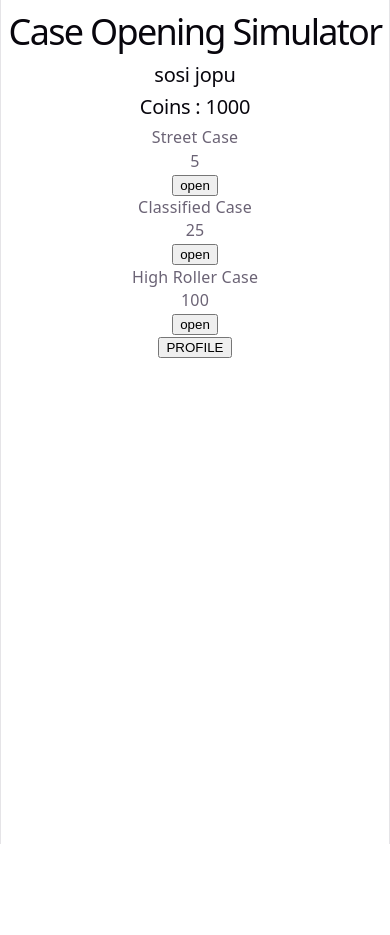
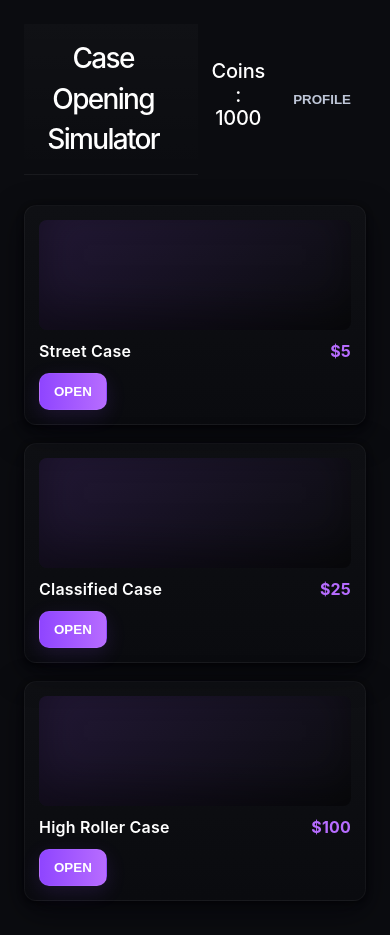
Before and after one commit to aleksecmotin8-max/caseClickReact, a React (Vite) app in the folder react-practic/: page / in a window 390 px wide. Before the commit the page ends 844 px from the top, so only its background shows below. Built offline with nearby package versions, Linux system fonts and the light colour scheme.

Commit message:
Visual refresh: dark game theme, case catalog, inventory, opening panel, result modal

```diff
--- a/react-practic/package.json
+++ b/react-practic/package.json
@@ -1,7 +1,7 @@
 {
   "name": "react-practic",
   "private": true,
-  "version": "0.0.0",
+  "version": "0.1.0",
   "type": "module",
   "scripts": {
     "dev": "vite",
--- a/react-practic/src/App.css
+++ b/react-practic/src/App.css
@@ -182,3 +182,72 @@
     border-right-color: var(--border);
   }
 }
+
+/* --- New game theme styles --- */
+.site-header {
+  display: flex;
+  align-items: center;
+  justify-content: space-between;
+  gap: 16px;
+  padding: 28px 20px;
+  background: linear-gradient(180deg, rgba(255,255,255,0.02), transparent);
+  border-bottom: 1px solid var(--border);
+}
+.site-header h1 { margin: 0; font-size: 28px; color: var(--text-h); }
+.site-header h2 { margin: 0; font-size: 14px; color: var(--muted); }
+
+.main-window { padding: 24px; display:flex; flex-direction:column; gap:20px; }
+.main-top { display:flex; align-items:center; justify-content:space-between; gap:12px; }
+
+.nav-actions { display:flex; gap:8px; align-items:center; }
+
+/* Buttons */
+.btn { font-weight:600; padding:10px 14px; border-radius:10px; border:1px solid transparent; cursor:pointer; transition:transform .12s ease, box-shadow .12s ease; }
+.btn:active{ transform: translateY(1px); }
+.btn:disabled{ opacity:0.6; cursor:not-allowed; }
+.btn-primary { background: linear-gradient(90deg,var(--accent-600),var(--accent)); color:white; box-shadow: 0 6px 20px rgba(143,69,255,0.14); border:1px solid rgba(255,255,255,0.04); }
+.btn-ghost { background: transparent; color:var(--text); border:1px solid transparent; }
+
+.case-list { display:grid; grid-template-columns: repeat(4, 1fr); gap:18px; padding: 10px 0; }
+.case-card { background: linear-gradient(180deg, rgba(255,255,255,0.02), rgba(0,0,0,0.02)); border:1px solid var(--border); padding:14px; border-radius:12px; display:flex; flex-direction:column; gap:10px; align-items:flex-start; box-shadow: var(--shadow); }
+.case-image { width:100%; height:110px; border-radius:8px; background: linear-gradient(135deg, rgba(151,73,255,0.14), rgba(0,0,0,0.12)); box-shadow: inset 0 -20px 40px rgba(0,0,0,0.4); }
+.case-meta { display:flex; width:100%; justify-content:space-between; align-items:center; }
+.case-name { color:var(--text-h); font-weight:600; }
+.case-price { color:var(--accent); font-weight:700; }
+
+.case-opening { display:flex; flex-direction:column; gap:12px; align-items:center; }
+.opening-title { font-size:20px; color:var(--text-h); }
+
+.inventory-grid{ display:grid; grid-template-columns: repeat(4,1fr); gap:14px; padding: 10px 0; }
+.inventory-card{ background: linear-gradient(180deg, rgba(255,255,255,0.01), rgba(0,0,0,0.04)); border:1px solid var(--border); padding:12px; border-radius:12px; display:flex; flex-direction:column; gap:8px; align-items:flex-start; }
+.inventory-thumb{ width:100%; height:90px; border-radius:8px; background: linear-gradient(90deg, rgba(143,69,255,0.14), rgba(0,0,0,0.12)); }
+.inventory-name{ color:var(--text-h); font-weight:600; }
+.inventory-price{ color:var(--accent); font-weight:700; }
+.empty{ color:var(--muted); padding:20px; }
+
+.case-panel{ padding:20px; display:flex; flex-direction:column; gap:12px; }
+.panel-top{ display:flex; justify-content:space-between; align-items:center; gap:12px; }
+.panel-body{ display:flex; justify-content:center; align-items:center; padding:18px; }
+
+.last-drop-overlay{ background-color: rgba(4,4,6,0.6); z-index:40; }
+.last-drop-card.drop-modal{ background: linear-gradient(180deg,#0f0f12,#141416); border:1px solid var(--accent-border); padding:18px; max-width:560px; width:90%; display:flex; gap:18px; align-items:center; border-radius:16px; box-shadow: 0 30px 80px rgba(0,0,0,0.8); }
+.drop-media{ width:44%; height:220px; border-radius:12px; background: linear-gradient(90deg, rgba(151,73,255,0.2), rgba(0,0,0,0.25)); }
+.drop-info{ width:56%; text-align:left; color:var(--text); }
+.drop-rarity{ color:var(--muted); font-size:13px; }
+.drop-name{ color:var(--text-h); font-size:20px; font-weight:700; margin:6px 0; }
+.drop-price{ color:var(--accent); font-weight:800; font-size:18px; margin-bottom:12px; }
+.drop-actions{ display:flex; gap:10px; }
+
+/* Responsive */
+@media (max-width: 980px){
+  .case-list{ grid-template-columns: repeat(2,1fr); }
+  .inventory-grid{ grid-template-columns: repeat(2,1fr); }
+  .last-drop-card.drop-modal{ flex-direction:column; align-items:center; }
+  .drop-media{ width:80%; height:180px; }
+  .drop-info{ width:100%; }
+}
+@media (max-width: 520px){
+  .case-list{ grid-template-columns: 1fr; }
+  .inventory-grid{ grid-template-columns: 1fr; }
+  .site-header{ padding:14px; }
+}
--- a/react-practic/src/App.jsx
+++ b/react-practic/src/App.jsx
@@ -86,10 +86,10 @@ const getRandomItemByWeight = ((items) => {
 
 
 function Header({title,text}){
-  return  <div>
+  return  <header className="site-header">
         <h1>{title}</h1>
         <h2>{text}</h2>
-        </div>
+        </header>
 }
 
 function Message({message}){
@@ -98,13 +98,12 @@ function Message({message}){
     return null;
   }
 
-  return <p>{message}</p>
+  return <p className="message">{message}</p>
 
 };
 
 function CoinBalance({coins}){
-
-   return <div>
+  return <div className="coin-balance">
    <h2>Coins : {coins}</h2>
   </div>
 };
@@ -116,38 +115,22 @@ function Sell({onSell}){
 
 function ProfilePath({dispatch}){
 
-  return <div>
-    <button onClick = {
-      ()=>{
-      dispatch({
-        type:'OPEN_PROFILE'
-      })
-    }
-    }> PROFILE</button>
+  return <div className="nav-actions">
+    <button className="btn btn-ghost" onClick = {()=>{dispatch({type:'OPEN_PROFILE'})}}>PROFILE</button>
   </div>
 };
 
 function MainWindowPath({dispatch,isOpening,isResult}){
 
-  return <div>
-    <button disabled={isOpening||isResult} onClick = {()=>{
-      dispatch({
-        type:'BACK_TO_MAIN'
-      })
-    }}>BACK</button>
+  return <div className="nav-actions">
+    <button className="btn btn-ghost" disabled={isOpening||isResult} onClick = {()=>{dispatch({type:'BACK_TO_MAIN'})}}>BACK</button>
   </div>
 };
 
 function InventoryPath({dispatch}){
 
-  return <div>
-
-    <button onClick = {()=>{
-      dispatch({
-        type:'OPEN_INVENTORY'
-      })
-    }}>inventory</button>
-
+  return <div className="nav-actions">
+    <button className="btn btn-ghost" onClick = {()=>{dispatch({type:'OPEN_INVENTORY'})}}>INVENTORY</button>
   </div>
 
 }
@@ -156,84 +139,62 @@ function InventoryPath({dispatch}){
 
 function ProfileWindow({dispatch}){
 
-  return <div>
-
+  return <div className="profile-window layout">
     <InventoryPath dispatch={dispatch}/>
     <MainWindowPath dispatch={dispatch}/>
-
   </div>
 };
 
 function InventoryWindow({inventory,dispatch,sellItemOnInventory}){
 
-  return <div>
-
+  return <div className="inventory-window layout">
     <ProfilePath dispatch={dispatch}/>
    <Inventory inventory={inventory} sellItemOnInventory={sellItemOnInventory} />
-
   </div>
 };
 
 function MainWindow ({dispatch,nameProject,coins}){
 
-  return <div>
-
-   <Header title = {nameProject} text = {'sosi jopu'}/>
+  return <main className="main-window">
+   <div className="main-top">
+   <Header title = {nameProject} text = {''}/>
    <CoinBalance coins = {coins} />
-   <CaseList   dispatch={dispatch}/>
    <ProfilePath dispatch={dispatch} />
-
    </div>
+   <CaseList className="cases" dispatch={dispatch}/>
+  </main>
 };
 
 function SelectedCaseWindow({coins,isOpening,isResult,viewType,item,keepItem,sellDroppedItem,dispatch,handleOpenCase,selectedCase,message}){
 
-  return <div>
-
-    <CoinBalance
-    coins = {coins}
-      />
-    <Message
-    message={message}
-     />
-    <MainWindowPath
-    dispatch={dispatch}
-    isOpening={isOpening}
-    isResult={isResult}
-     />
+  return <section className="case-panel">
+    <div className="panel-top">
+    <CoinBalance coins = {coins} />
+    <Message message={message} />
+    <MainWindowPath dispatch={dispatch} isOpening={isOpening} isResult={isResult} />
+    </div>
+    <div className="panel-body">
     {viewType === 'result' &&
-    <DropResult
-     item={item}
-     keepItem={keepItem}
-     sellDroppedItem={sellDroppedItem}
-     />}
+    <DropResult item={item} keepItem={keepItem} sellDroppedItem={sellDroppedItem} />}
     {viewType !=='result' &&
-    <CaseOpening
-    isOpening={isOpening}
-    handleOpenCase={handleOpenCase}
-    selectedCase={selectedCase}
-      />}
-
+    <CaseOpening isOpening={isOpening} handleOpenCase={handleOpenCase} selectedCase={selectedCase} />}
     </div>
+  </section>
 
 }
 
 
 
 function CaseList({dispatch}){
- return <div>
+ return <div className="case-list">
       {cases.map((item)=>{
-       return <div key = {item.id} >
-        <p>{item.name}</p>
-        <p>{item.price}</p>
-        <button onClick ={
-          () =>dispatch({
-            type:'CASE_SELECTED',
-            payload:{
-              caseId:item.id,
-              message:''
-            }
-          })}>open</button>
+       return <div className="case-card" key = {item.id} >
+        <div className="case-image" aria-hidden="true" />
+        <div className="case-meta">
+          <p className="case-name">{item.name}</p>
+          <p className="case-price">${item.price}</p>
+        </div>
+        <button className="btn btn-primary" onClick ={() =>dispatch({type:'CASE_SELECTED',payload:{caseId:item.id,message:''}})}>OPEN</button>
         </div>
       })}
 </div>
@@ -241,30 +202,29 @@ function CaseList({dispatch}){
 
 
 function CaseOpening({handleOpenCase,selectedCase,isOpening}){
-
-return <div>
+return <div className="case-opening">
     {selectedCase === undefined
     ?<p>case not found</p>
-    :<p>{selectedCase.name}</p>}
-    <button disabled = {isOpening || selectedCase === undefined} onClick={handleOpenCase}>
+    :<p className="opening-title">{selectedCase.name}</p>}
+    <button className="btn btn-primary" disabled = {isOpening || selectedCase === undefined} onClick={handleOpenCase}>
       { isOpening ? 'Opening...' : 'OPEN'}
       </button>
 </div>
 };
 
 const Inventory = ({inventory,sellItemOnInventory}) => {
-    return <div>
+    return <div className="inventory-grid">
         {inventory.length === 0
-         ? <p> Inventory is empty </p>
-         : inventory.map((item)=>
-          <div key={item.dropId} >
-            <p>{item.name}</p>
+         ? <p className="empty">Inventory is empty</p>
+         : inventory.map((item)=>(
+          <div className="inventory-card" key={item.dropId} >
+            <div className="inventory-thumb" aria-hidden="true" />
+            <p className="inventory-name">{item.name}</p>
+            <p className="inventory-price">${item.price}</p>
             <Sell onSell={()=>{sellItemOnInventory(item.dropId)}}/>
           </div>
-       )
+         ))
       }
-
-
     </div>
 
 
@@ -284,11 +244,17 @@ const handleContextMenu=(event)=>{
  }
 
   return <div className = 'last-drop-overlay' onContextMenu={handleContextMenu} >
-      <div className='last-drop-card' >
-      <p>{rarityLabels[item.rarity]}</p>
-      <p>{item.name}</p>
-      <Sell onSell={sellDroppedItem}/>
-      <p>{item.price}</p>
+      <div className='last-drop-card drop-modal' >
+        <div className="drop-media" />
+        <div className="drop-info">
+          <p className="drop-rarity">{rarityLabels[item.rarity]}</p>
+          <p className="drop-name">{item.name}</p>
+          <p className="drop-price">${item.price}</p>
+          <div className="drop-actions">
+            <button className="btn btn-primary" onClick={sellDroppedItem}>SELL FOR ${item.price}</button>
+            <button className="btn btn-ghost" onClick={keepItem}>ADD INVENTORY</button>
+          </div>
+        </div>
       </div>
     </div>
 };
--- a/react-practic/src/index.css
+++ b/react-practic/src/index.css
@@ -1,27 +1,26 @@
 :root {
-  --text: #6b6375;
-  --text-h: #08060d;
-  --bg: #fff;
-  --border: #e5e4e7;
-  --code-bg: #f4f3ec;
-  --accent: #aa3bff;
-  --accent-bg: rgba(170, 59, 255, 0.1);
-  --accent-border: rgba(170, 59, 255, 0.5);
-  --social-bg: rgba(244, 243, 236, 0.5);
-  --shadow:
-    rgba(0, 0, 0, 0.1) 0 10px 15px -3px, rgba(0, 0, 0, 0.05) 0 4px 6px -2px;
+  --text: #bfc7d8;
+  --text-h: #ffffff;
+  --bg: #0b0c10;
+  --surface: #0f1114;
+  --muted: #8b8fa0;
+  --border: rgba(255,255,255,0.04);
+  --code-bg: #0d0e12;
+  --accent: #b76cff;
+  --accent-600: #8f45ff;
+  --accent-bg: rgba(151, 73, 255, 0.08);
+  --accent-border: rgba(151, 73, 255, 0.35);
+  --shadow: 0 10px 30px rgba(3,3,8,0.6), 0 2px 6px rgba(0,0,0,0.6);
 
-  --sans: system-ui, 'Segoe UI', Roboto, sans-serif;
-  --heading: system-ui, 'Segoe UI', Roboto, sans-serif;
+  --sans: Inter, system-ui, 'Segoe UI', Roboto, sans-serif;
+  --heading: Inter, system-ui, 'Segoe UI', Roboto, sans-serif;
   --mono: ui-monospace, Consolas, monospace;
 
-  font: 18px/145% var(--sans);
-  letter-spacing: 0.18px;
-  color-scheme: light dark;
+  font: 18px/1.45 var(--sans);
+  letter-spacing: 0.2px;
+  color-scheme: dark;
   color: var(--text);
   background: var(--bg);
-  font-synthesis: none;
-  text-rendering: optimizeLegibility;
   -webkit-font-smoothing: antialiased;
   -moz-osx-font-smoothing: grayscale;
 
@@ -30,25 +29,7 @@
   }
 }
 
-@media (prefers-color-scheme: dark) {
-  :root {
-    --text: #9ca3af;
-    --text-h: #f3f4f6;
-    --bg: #16171d;
-    --border: #2e303a;
-    --code-bg: #1f2028;
-    --accent: #c084fc;
-    --accent-bg: rgba(192, 132, 252, 0.15);
-    --accent-border: rgba(192, 132, 252, 0.5);
-    --social-bg: rgba(47, 48, 58, 0.5);
-    --shadow:
-      rgba(0, 0, 0, 0.4) 0 10px 15px -3px, rgba(0, 0, 0, 0.25) 0 4px 6px -2px;
-  }
-
-  #social .button-icon {
-    filter: invert(1) brightness(2);
-  }
-}
+/* Always use the dark theme variables above for consistent gaming look */
 
 body {
   margin: 0;
@@ -59,7 +40,6 @@ body {
   max-width: 100%;
   margin: 0 auto;
   text-align: center;
-  border-inline: 1px solid var(--border);
   min-height: 100svh;
   display: flex;
   flex-direction: column;
```
Also changed, not shown: 1 other file (tests, documents, lock files or other folders). Lines whose indentation alone changed are shown as unchanged.
